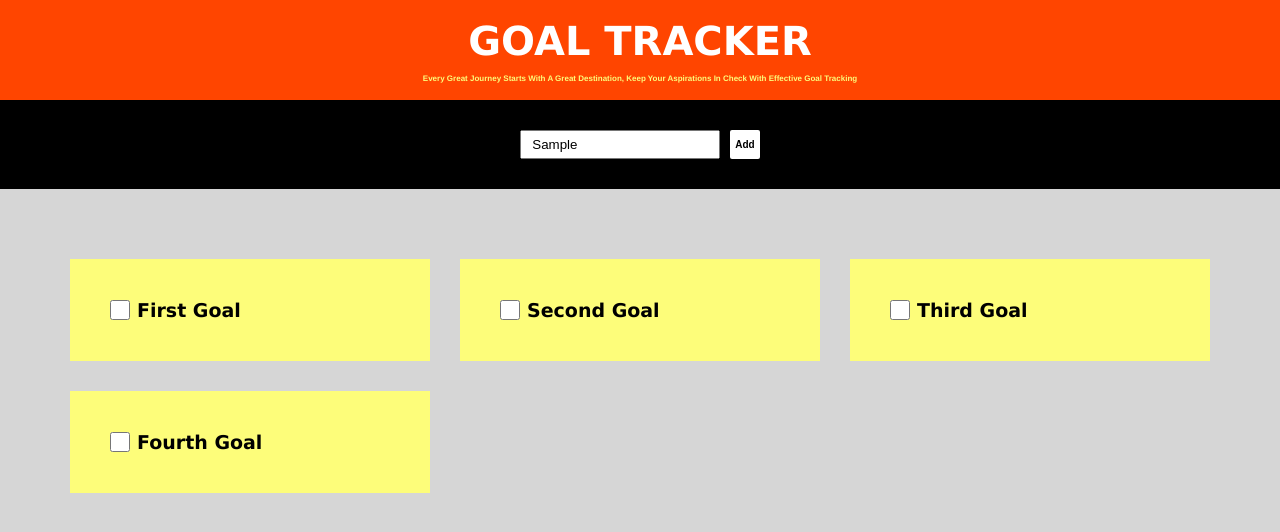
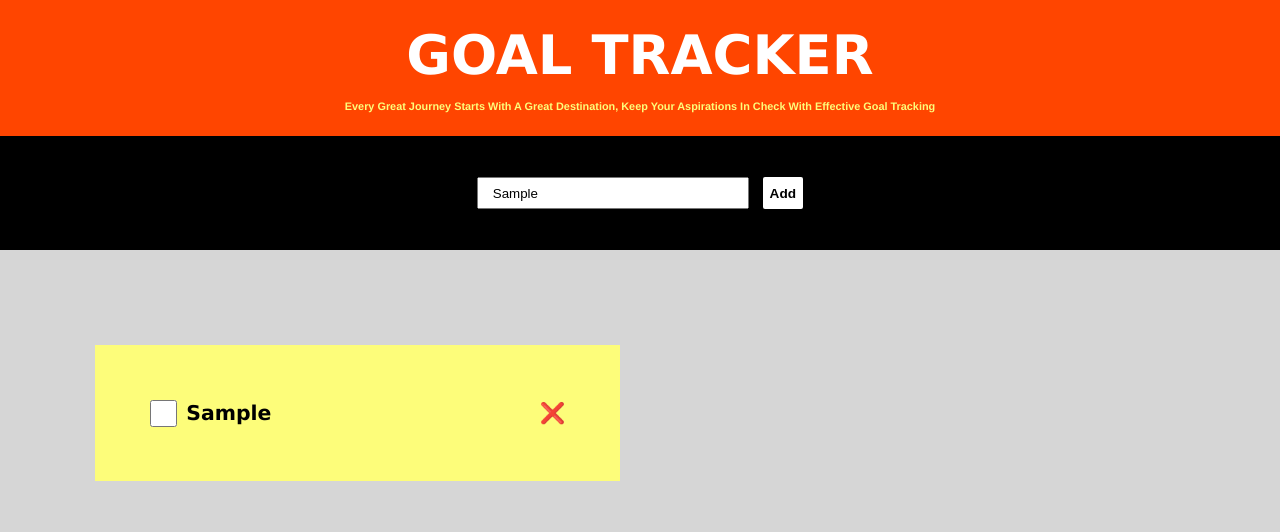
Before and after one commit to fadayopaul/goal-tracker, a React (Create React App) app: page / in a window 1280 px wide. Both pictures are taken after typing "Sample" into the empty fields and a click on the button "Add". Shown: the top 532 px of the page. Built offline with nearby package versions, Linux system fonts and the light colour scheme; the HTML template or start-up script is replaced by a standard one.

Commit message:
added functionalities

```diff
--- a/src/App.js
+++ b/src/App.js
@@ -1,13 +1,15 @@
-import React from 'react';
+import React, { useState } from "react";
 
 function App() {
+  const [goals, setGoals] = useState([]);
+
   return (
     <div className="App">
       <div className="container">
         <Nav />
-        <Form />
+        <Form goals={goals} setGoals={setGoals} />
 
-        <GoalTracker />
+        <GoalTracker setGoals={setGoals} goals={goals} />
       </div>
     </div>
   );
@@ -25,39 +27,59 @@ function Nav() {
   );
 }
 
-function Form() {
+function Form({ setGoals, goals }) {
+  const [add, setAdd] = useState("");
+
+  function handleSubmit(e) {
+    e.preventDefault();
+
+    const newGoals = {
+      description: add,
+      id: new Date().getMilliseconds(),
+    };
+
+    setGoals([newGoals, ...goals]);
+  }
+
   return (
-    <div className="form-container">
+    <form className="form-container" onSubmit={handleSubmit}>
       <div className="form">
-        <input type="text" placeholder="type here" />
+        <input
+          type="text"
+          placeholder="type here"
+          value={add}
+          onChange={(e) => {
+            setAdd(e.target.value);
+          }}
+        />
         <button className="btn">add</button>
       </div>
-    </div>
+    </form>
   );
 }
 
-function GoalTracker() {
+function GoalTracker({ goals, setGoals }) {
+  function clicked(element) {
+    const { id, description } = element;
+
+    const filtered = goals.filter((goal) => goal.id !== id);
+
+    const confirmed = window.confirm(
+      `Are you sure you want to delete ${description}?`
+    );
+
+    confirmed && setGoals(filtered);
+  }
+
   return (
     <div className="goals">
-      <div className="goal">
-        <input type="checkbox" className="checkbox-input" />
-        <h3 className="goal-value">First Goal</h3>
-      </div>
-
-      <div className="goal">
-        <input type="checkbox" className="checkbox-input" />
-        <h3 className="goal-value">Second Goal</h3>
-      </div>
-
-      <div className="goal">
-        <input type="checkbox" className="checkbox-input" />
-        <h3 className="goal-value">Third Goal</h3>
-      </div>
-
-      <div className="goal">
-        <input type="checkbox" className="checkbox-input" />
-        <h3 className="goal-value">Fourth Goal</h3>
-      </div>
+      {goals.map((goal) => (
+        <div key={goal.id} onClick={() => clicked(goal)} className="goal">
+          <input type="checkbox" className="checkbox-input" />
+          <h3 className="goal-value">{goal.description}</h3>
+          <p className="delete">❌</p>
+        </div>
+      ))}
     </div>
   );
 }
--- a/src/index.css
+++ b/src/index.css
@@ -4,11 +4,11 @@
   box-sizing: border-box;
 }
 html {
-  font-size: 62.5%;
+  font-size: 85%;
 }
 @media screen and (max-width: 1200px) {
   html {
-    font-size: 56.25%;
+    font-size: 75%;
   }
 }
 @media screen and (max-width: 600px) {
@@ -119,11 +119,16 @@ Goals
   grid-template-columns: repeat(auto-fill, minmax(28rem, 1fr));
   grid-gap: 3rem;
   margin: 7rem;
+  justify-content: center;
 }
 @media screen and (max-width: 530px) {
   .goals {
     margin: 3rem;
   }
+}
+
+.goal-value {
+  font-size: 1.5rem;
 }
 
 .goal {
@@ -132,6 +137,7 @@ Goals
   align-items: center;
   background-color: #fdfd7a;
 }
+
 @media screen and (max-width: 530px) {
   .goal {
     padding: 2rem;
@@ -142,3 +148,9 @@ input[type="checkbox"] {
   height: 2rem;
   width: 2rem;
 }
+
+.delete {
+  display: flex;
+  margin-left: auto;
+  cursor: pointer;
+}
```
